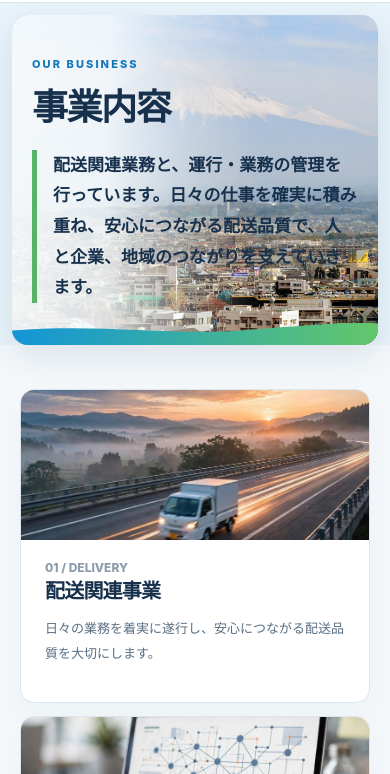
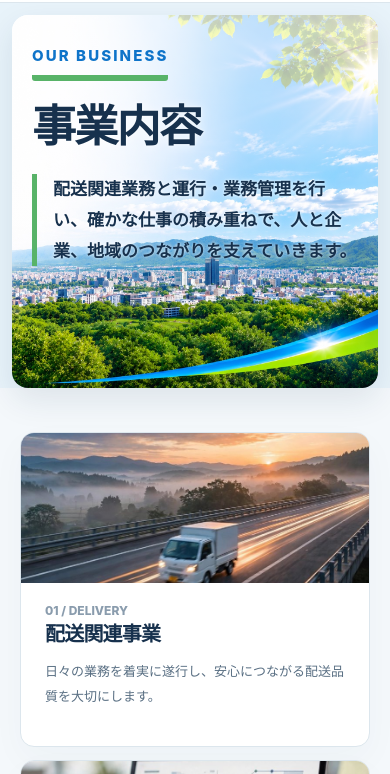
Before and after one commit to Youko338/link-website, a plain HTML site: page business.html in a window 390 px wide. Shown: the part 70-844 px from the top of the page. Drawn offline with Linux system fonts and the light colour scheme.

Commit message:
事業ページを支給原画（tall）タイプに変更＋リード文をコンパクト化
* 事業ページを支給原画（tall）タイプに変更＋リード文をコンパクト化

* 事業ページを支給原画（tall）タイプに変更＋リード文をコンパクト化

* 事業ページを支給原画（tall）タイプに変更＋リード文をコンパクト化

```diff
--- a/assets/style.css
+++ b/assets/style.css
@@ -171,3 +171,17 @@ html,body{overscroll-behavior:none}
 .ph-curve{height:62px}
 .page-head .lead{max-width:100%}
 }
+
+/* ===== Tall supplied-original header (business first, 2026-11-05) ===== */
+.page-head.tall{aspect-ratio:1/1.02;height:auto;max-height:none;width:min(900px,calc(100% - 40px));align-items:flex-start}
+.page-head.tall .ph-in{padding-top:44px}
+.page-head.tall .eyebrow{color:#0f74c9;font-size:15px;letter-spacing:.14em;display:inline-block;border-bottom:6px solid #58b368;border-radius:3px;padding-bottom:10px;margin-bottom:16px}
+.page-head.tall .section-title{font-size:clamp(44px,4.6vw,64px)}
+.page-head.tall .ph-bg::after{background:none}
+.page-head.tall .ph-biz{background-position:50% 50%}
+@media (max-width:700px){
+.page-head.tall{width:calc(100% - 24px);min-height:0}
+.page-head.tall .ph-in{padding-top:30px}
+.page-head.tall .ph-bg::after{background:linear-gradient(180deg,rgba(255,255,255,.75) 0%,rgba(255,255,255,.58) 34%,rgba(255,255,255,.3) 54%,rgba(255,255,255,0) 70%)}
+.page-head.tall .section-title,.page-head.tall .lead{text-shadow:0 1px 12px rgba(255,255,255,.7),0 0 3px rgba(255,255,255,.85)}
+}
--- a/business.html
+++ b/business.html
@@ -12,8 +12,8 @@
 <body>
 <header><div class="wrap head"><a class="brand" href="index.html" aria-label="トップに戻る"><img src="assets/logo.png" alt="合同会社Linkロゴ"></a><nav class="nav" aria-label="メインナビ"><a href="index.html">トップ</a><a href="company.html">会社案内</a><a href="business.html" aria-current="page">事業内容</a><a href="recruit.html">採用情報</a><a href="news.html">お知らせ</a><a href="contact.html">お問い合わせ</a><a href="privacy.html">プライバシーポリシー</a></nav><a class="head-cta" href="contact.html">お問い合わせ ↗</a><details class="mobile"><summary aria-label="メニューを開く">☰</summary><nav class="mobile-links" aria-label="モバイルメニュー"><a href="index.html">トップ<span aria-hidden="true">↗</span></a><a href="company.html">会社案内<span aria-hidden="true">↗</span></a><a href="business.html" aria-current="page">事業内容<span aria-hidden="true">↗</span></a><a href="recruit.html">採用情報<span aria-hidden="true">↗</span></a><a href="news.html">お知らせ<span aria-hidden="true">↗</span></a><a href="contact.html">お問い合わせ<span aria-hidden="true">↗</span></a><a href="privacy.html">プライバシーポリシー<span aria-hidden="true">↗</span></a></nav></details></div></header>
 <!-- ===== ここから編集OK：事業内容の文章・カード ===== -->
-<div class="page-head"><div class="ph-bg ph-biz" style="background-image:url('assets/head-business.jpg')" role="img" aria-label="昼の街並みのイメージ"></div><svg class="ph-curve" viewBox="0 0 1440 460" preserveAspectRatio="none" aria-hidden="true"><defs><linearGradient id="phg" x1="0" y1="0" x2="1" y2="0"><stop offset="0" stop-color="#1295d8"/><stop offset="1" stop-color="#63c76a"/></linearGradient></defs><path d="M0,352 C360,300 620,392 900,352 C1130,320 1300,286 1440,300 L1440,460 L0,460 Z" fill="url(#phg)"/></svg>
-<div class="wrap ph-in"><div class="eyebrow">OUR BUSINESS</div><h2 class="section-title">事業内容</h2><p class="lead" data-bind="lead">配送関連業務と、運行・業務の管理を行っています。日々の仕事を確実に積み重ね、安心につながる配送品質で、人と企業、地域のつながりを支えていきます。</p></div></div><section id="business" class="soft"><div class="wrap"><div class="cards"><article class="card"><img class="card-thumb" src="assets/card-delivery.jpg" alt="配送トラックのイメージ"><small>01 / DELIVERY</small><h3 data-bind="card1Title">配送関連事業</h3><p data-bind="card1Text">日々の業務を着実に遂行し、安心につながる配送品質を大切にします。</p></article><article class="card"><img class="card-thumb" src="assets/card-management.jpg" alt="業務管理のイメージ"><small>02 / MANAGEMENT</small><h3 data-bind="card2Title">運行・業務管理</h3><p data-bind="card2Text">日々の稼働状況や情報を整理し、安全で円滑な業務運営を支えます。</p></article></div><div class="banner"><div><b data-bind="banner1Title">01 信頼</b><span data-bind="banner1Text">ひとつひとつの約束に誠実に向き合う。</span></div><div><b data-bind="banner2Title">02 つながり</b><span data-bind="banner2Text">人と企業、地域との関係を大切にする。</span></div><div><b data-bind="banner3Title">03 前進</b><span data-bind="banner3Text">現状に満足せず、改善を続ける。</span></div></div></div></section><div class="page-wave" aria-hidden="true"><svg viewBox="0 0 1440 80" preserveAspectRatio="none"><path d="M0,50 C260,15 520,80 820,55 C1100,32 1280,66 1440,30 L1440,80 L0,80 Z" fill="#dceefb"/><path d="M0,64 C280,34 560,84 860,62 C1120,44 1300,72 1440,46 L1440,80 L0,80 Z" fill="#d9f2e2" opacity=".8"/></svg></div>
+<div class="page-head tall"><div class="ph-bg ph-biz" style="background-image:url('assets/original-business-tall.jpg')" role="img" aria-label="青空と街並みのイメージ"></div>
+<div class="wrap ph-in"><div class="eyebrow">OUR BUSINESS</div><h2 class="section-title">事業内容</h2><p class="lead" data-bind="lead">配送関連業務と運行・業務管理を行い、確かな仕事の積み重ねで、人と企業、地域のつながりを支えていきます。</p></div></div><section id="business" class="soft"><div class="wrap"><div class="cards"><article class="card"><img class="card-thumb" src="assets/card-delivery.jpg" alt="配送トラックのイメージ"><small>01 / DELIVERY</small><h3 data-bind="card1Title">配送関連事業</h3><p data-bind="card1Text">日々の業務を着実に遂行し、安心につながる配送品質を大切にします。</p></article><article class="card"><img class="card-thumb" src="assets/card-management.jpg" alt="業務管理のイメージ"><small>02 / MANAGEMENT</small><h3 data-bind="card2Title">運行・業務管理</h3><p data-bind="card2Text">日々の稼働状況や情報を整理し、安全で円滑な業務運営を支えます。</p></article></div><div class="banner"><div><b data-bind="banner1Title">01 信頼</b><span data-bind="banner1Text">ひとつひとつの約束に誠実に向き合う。</span></div><div><b data-bind="banner2Title">02 つながり</b><span data-bind="banner2Text">人と企業、地域との関係を大切にする。</span></div><div><b data-bind="banner3Title">03 前進</b><span data-bind="banner3Text">現状に満足せず、改善を続ける。</span></div></div></div></section><div class="page-wave" aria-hidden="true"><svg viewBox="0 0 1440 80" preserveAspectRatio="none"><path d="M0,50 C260,15 520,80 820,55 C1100,32 1280,66 1440,30 L1440,80 L0,80 Z" fill="#dceefb"/><path d="M0,64 C280,34 560,84 860,62 C1120,44 1300,72 1440,46 L1440,80 L0,80 Z" fill="#d9f2e2" opacity=".8"/></svg></div>
 <!-- ===== ここまで ===== -->
 <!-- 編集メモ：文章は content/business.json にあります。Pages CMSのフォームからコードなしで編集できます（このHTML内の文章は、読み込めないときの予備表示です） -->
 
--- a/content/business.json
+++ b/content/business.json
@@ -1,6 +1,6 @@
 {
-  "bannerImage": "/assets/photo-business.jpg",
-  "lead": "配送関連業務と、運行・業務の管理を行っています。日々の仕事を確実に積み重ね、安心につながる配送品質で、人と企業、地域のつながりを支えていきます。",
+  "bannerImage": "/assets/original-business-tall.jpg",
+  "lead": "配送関連業務と運行・業務管理を行い、確かな仕事の積み重ねで、人と企業、地域のつながりを支えていきます。",
   "card1Title": "配送関連事業",
   "card1Text": "日々の業務を着実に遂行し、安心につながる配送品質を大切にします。",
   "card2Title": "運行・業務管理",
```
Also changed, not shown: assets/original-business-tall.jpg (added), 1 other file.
